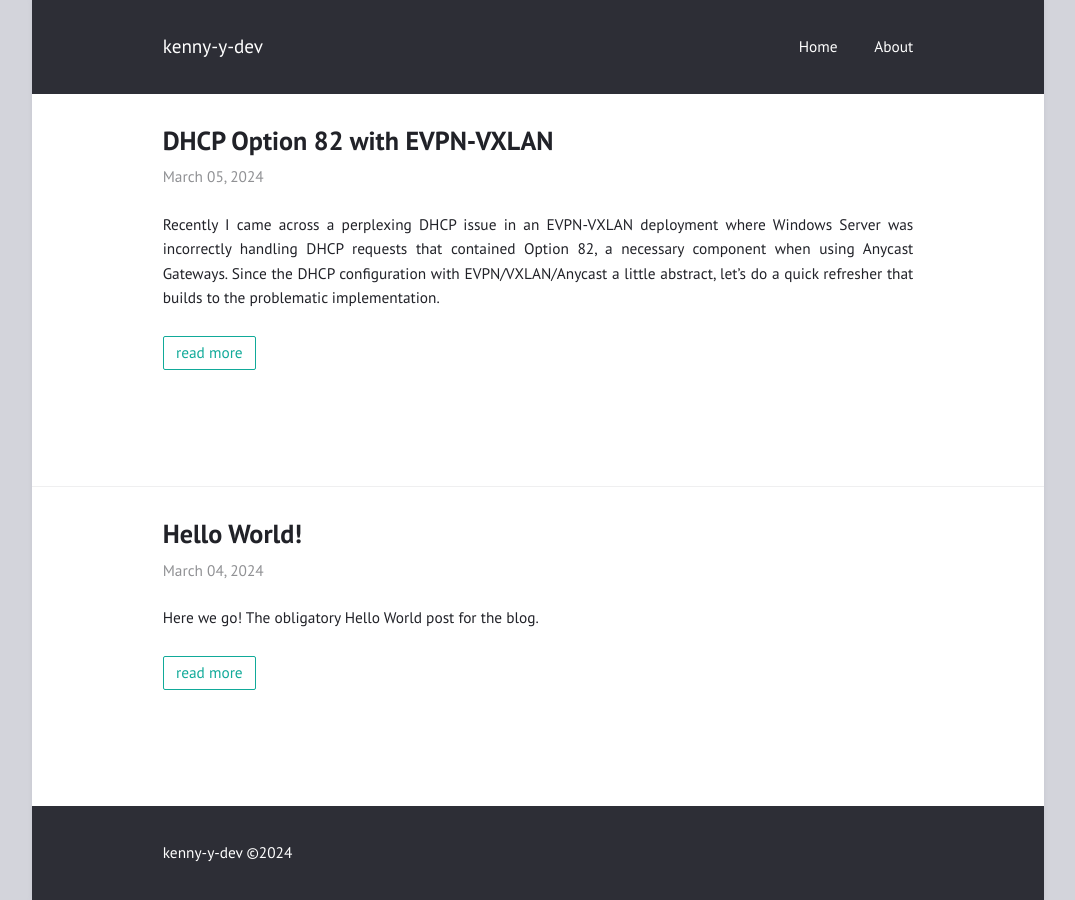
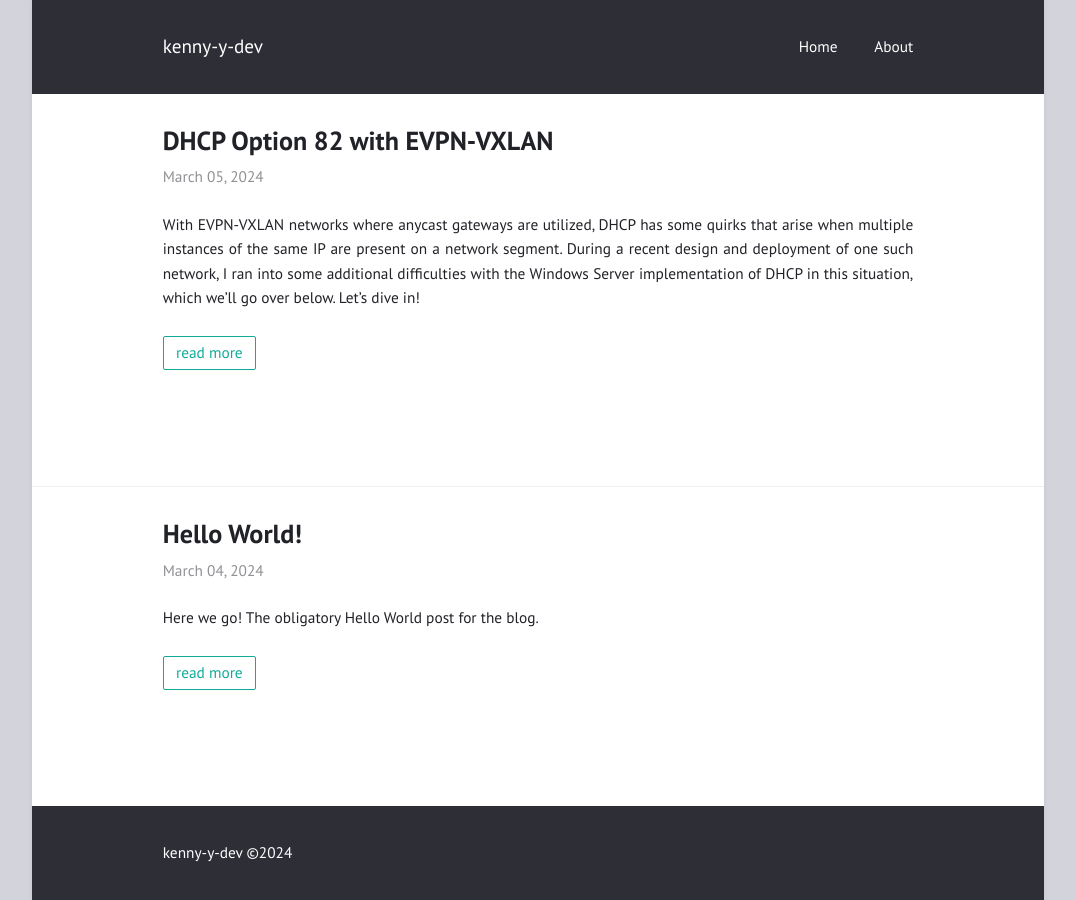
Before and after one commit to kenny-y-dev/kenny-y-dev.github.io, a Jekyll site: the page built from index.html, in a window 1280 px wide. Shown: the whole page, without its empty margins (102-1177 px from the left). Built offline with Jekyll 4.4.1, drawn with Linux system fonts in a browser that asks for light colours.

Commit message:
Wording updates

```diff
--- a/_posts/2024-03-05-dhcp-option-82-and-vxlan.md
+++ b/_posts/2024-03-05-dhcp-option-82-and-vxlan.md
@@ -3,46 +3,48 @@
 layout: post
 ---
 
-Recently I came across a perplexing DHCP issue in an EVPN-VXLAN deployment where Windows Server was incorrectly handling DHCP requests that contained Option 82, a necessary component when using Anycast Gateways. Since the DHCP configuration with EVPN/VXLAN/Anycast a little abstract, let's do a quick refresher that builds to the problematic implementation.
+With EVPN-VXLAN networks where anycast gateways are utilized, DHCP has some quirks that arise when multiple instances of the same IP are present on a network segment. During a recent design and deployment of one such network, I ran into some additional difficulties with the Windows Server implementation of DHCP in this situation, which we'll go over below. Let's dive in!
 
 
 # The Architecture
-The setup we're using today is pretty basic, but representative of components you might see in a typical campus network: an instance of Windows Server 2022, a Layer 3 capable switch running Aruba's AOS-CX, and a client device. The client is also running Windows Server 2022 to slightly streamline the setup, as it'll generate DHCP activity similar to a typical Windows PC an end user may have.
+To replicate the issue we'll use a very pared-down network that still contains the components you might see in a network with dynamic address assignment: an instance of Windows Server 2022, a Layer 3 capable switch running Aruba's AOS-CX, and a client device. The client is also running Windows Server 2022 to slightly streamline the setup, as it'll generate DHCP activity similar to a typical Windows PC an end user may have.
+
+Packet captures were read with [Wireshark](https://www.wireshark.org/) for the below screenshots, and the lab VMs were connected and managed using [GNS3](https://www.gns3.com/).
 
 {% include image.html url="/assets/images/2024-03-05-dhcp-option-82-and-vxlan/0_dhcp-option-82-lab-diagram.png" description="Three device setup to generate DHCP traffic for testing. Addresses listed for additional clarity in packet captures below." %}
 
 # The Normal DHCP Process, Relays, and IP Helper
-The basic functionality of DHCP is most easily seen on a flat Layer 2 network, where DHCP server and DHCP client reside on the same network segment. Imagine a new client joins the network, but does not yet have an IP address. Since the client does not currently have a unique way to identify itself at Layer 3, it cannot talk to other devices via unicast, so it uses broadcast broadcast to communicate. The client sends its `DHCPDISCOVER` message to `255.255.255.255` to trigger a broadcast of the packet across the entire network segment, and continues using broadcast to talk to the server until it locks in its IP address after a `DHCPACK` from the DHCP server.
+The basic DHCP process is most easily seen on a flat Layer 2 network, where the DHCP server and DHCP client reside on the same network segment. If a new client joins the network with no IP information set, it does not have a unique way to identify itself at Layer 3 and cannot talk to other devices via unicast, so it uses broadcast broadcast to communicate. The client sends its `DHCPDISCOVER` message to `255.255.255.255` to trigger a broadcast of the packet across the entire network segment, and continues using broadcast to talk until it locks in its IP address after a `DHCPACK` from the DHCP server.
 
 {% include image.html url="/assets/images/2024-03-05-dhcp-option-82-and-vxlan/1_regular-router-client.png" description="DHCP exchange from the perspective of the client device." %}
 
 But what if there isn't a DHCP server on the client's network segment?
 
-Enter DHCP relays, commonly seen as `ip-helper` entries in switch configurations. This setting maps one or more DHCP servers to a particular network segment, even if the DHCP server is part of a completely separate network. When a switch interface on the network segment with the `ip-helper` configuration sees a DHCP client's broadcast messages, it rewrites them as unicast packets using its own IP address as the source interface, adds its address to a `giaddr` field in the DHCP message, and then sends them to the serves defined in the `ip-helper` entries. The DHCP server sees this request, and uses the address in the `giaddr` field to identify the client's network origin, and from there the DHCP process works the same way. The network switch handles this DHCP relay function seamlessly in the background, and the relay process is transparent to the client device. This allows for an incredible amount of flexibility in deploying centralized DHCP services across large networks with multiple disparate segments.
+Enter DHCP relays, commonly seen as `ip-helper` entries in switch configurations, which maps one or more DHCP servers to a particular network segment. When a router interface on a network segment with an `ip-helper` configuration sees a DHCP client's broadcast messages, it rewrites them as unicast packets using its own IP address as the source interface, adds its address to a `giaddr` field in the DHCP message, and then sends them to the servers defined in the `ip-helper` entries. The DHCP server sees this request, and uses the address in the `giaddr` field to identify the client's network origin, and from there the DHCP process works the same way. The network switch handles this DHCP relay function seamlessly in the background, and the relay process is transparent to the client device. This allows for an incredible amount of flexibility in deploying centralized DHCP services across large networks with multiple disparate segments.
 
 {% include image.html url="/assets/images/2024-03-05-dhcp-option-82-and-vxlan/2_regular-router-server.png" description="The same exchange from above, but captured between the network router and DHCP server. The DHCP relay feature translates the source of client messages so they can be exchanged outside of the network segment." %}
 
 # DHCP Option 82
-DHCP options are used to encode data in DHCP messages, allowing configuration to be exchanged between client and server during the DHCP session. Some common DHCP options are Option 3 to provide the default gateway, or Option 6 to provide DNS servers.
+DHCP options are used to encode data in DHCP messages, allowing additional configuration to be exchanged between client and server during the DHCP session. Some common DHCP options are option 3 to provide a default gateway, or option 6 to provide DNS servers.
 
 DHCP option 82 was introduced in RFC 3046 as a way to for DHCP relays to add additional network context data from the DHCP relay itself, and later RFC 3527 expanded option 82 to allow explicit specification of an address that should be used for subnet selection during the DHCP process.
 
-Thinking back to DHCP relays, why would we need to explicitly specify subnet selection if the `giaddr` field is used to determine the client's network? Well, occasionally there are network configurations where the DHCP relay must be sourced from an interface different than the one that resides on a DHCP client's network. Perhaps you have different VRFs for clients, but still want centralized DHCP services on a separate VRF. Or you may be using EVPN with anycast gateways duplicated throughout the network, in which case there is not a clear return path if the anycast gateway is used to relay DHCP.
+Thinking back to DHCP relays, why would we need to explicitly specify subnet selection if the `giaddr` field is used to determine the client's network? Well, occasionally there are network configurations where the DHCP relay must be sourced from an interface different than the one that resides on a DHCP client's network. Perhaps you have different VRFs for clients, but still want centralized DHCP services on a separate VRF. Or you may be using EVPN-VXLAN with anycast gateways duplicated throughout the network, in which case there is not a clear return path if the anycast gateway is used to relay DHCP.
 
 {% include image.html url="/assets/images/2024-03-05-dhcp-option-82-and-vxlan/3_router-server-option-82-working.png" description="Relayed DHCP session with option 82 values. The gateway from the source network and the VRF name are encoded as sub-options." %}
 
-In these cases, DHCP requests are relayed out of a address on the switch that can reach the DHCP server, usually a loopback address on a different network than any DHCP clients. As a side effect, this address is set as the `giaddr` in the DHCP messages, which disrupts the usual address selection mechanisms of DHCP. This is where option 82 comes into play! The expansion of option 82 in RFC 3527 allows for the DHCP relay to add an additional address from the source network of the DHCP request, prompting a client address selection from the correct network on the DHCP server!
+In these cases, DHCP requests are instead relayed out of a separate address on the switch that can reach the DHCP server, usually a loopback address on a different network than any DHCP clients. As a side effect, this address gets set as the `giaddr` in the DHCP messages, which disrupts the usual address selection mechanisms of DHCP. This is where option 82 comes into play! The expansion of option 82 in RFC 3527 allows for the DHCP relay to add an additional address from the source network of the DHCP request in option 82 sub-option 5, prompting a client address selection from the correct network on the DHCP server!
 
 # Where things start to go wrong...
 This is all great in theory, but does it actually work when everything is configured? Well... maybe not if you're deploying somewhere with heavy use of Windows domain services, where Windows Server's DHCP implementation is handing out the addresses.
 
-According to Microsoft, Windows Server [supports](https://learn.microsoft.com/en-us/windows-server/networking/technologies/dhcp/dhcp-subnet-options) DHCP option 82, and sub-option 5 for link selection, as long as you're on Server 2016 or later; awesome! This works as expected, and addresses are handed out using the network information from option 82 sub-option 5.
+According to Microsoft, Windows Server [supports](https://learn.microsoft.com/en-us/windows-server/networking/technologies/dhcp/dhcp-subnet-options) DHCP option 82, and sub-option 5 for link selection, as long as you're on Server 2016 or later; awesome! This works as expected, and addresses are handed out using the network information from option 82 sub-option 5. Issues arise, however, when the network connected to the DHCP client changes. This could be from a change of VLAN on the port, or in the case of a mobile client, maybe a connection to a WiFi network in a different location.
 
-Issues arise, however, when the network connected to the DHCP client changes. This could be from a change of VLAN on the port, or in the case of a mobile client, maybe a connection to a WiFi network in a different location. Events like a network change or client reboot often streamline the DHCP process, with a client skipping to a `DHCPREQUEST` in an attempt to renew its old address. But what if that address is no longer valid on the new network the client has connected to?
+When a client has already received an address from DHCP and an event such as a network change or client reboot occurs, the DHCP process is often expedited for efficiency. A client will skip straight to a `DHCPREQUEST` in an attempt to renew its old address, but what if that address is no longer valid on the new network the client has connected to?
 
 {% include image.html url="/assets/images/2024-03-05-dhcp-option-82-and-vxlan/4-0_bad-dhcp-request.png" description="DHCP request sent in an attempt to renew current address, but the network reported in sub-option 5 has changed from the initial request." %}
 
-According to the language in [RFC 3527](https://datatracker.ietf.org/doc/html/rfc3527), when this occurs "the server MUST NOT offer an address that is not on the requested subnet or the link (network segment) with which that subnet is associated."
+According to the language in [RFC 3527](https://datatracker.ietf.org/doc/html/rfc3527#section-3), when this occurs "the server MUST NOT offer an address that is not on the requested subnet or the link (network segment) with which that subnet is associated."
 
 But...
 
@@ -56,6 +58,6 @@
 
 # Wrapping Up
 
-Unfortunately, this seems to be an example of an implementation simply not working as it should, with a workaround configuration option added to nudge it back in the right direction without breaking existing behavior. If anyone knows why Microsoft would choose to implement this way and go against the RFC, please reach out as I am very curious to hear the reasoning! Also, there is currently an [issue](https://github.com/MicrosoftDocs/windowsserverdocs/issues/7525) open with MicrosoftDocs to add the aforementioned registry setting to the documentation, which may help alleviate further confusion as option 82 becomes more widely used.
+Unfortunately, this seems to be an example of an implementation simply not matching standards, with a workaround configuration option added to nudge it back in the right direction without breaking existing default behavior. If anyone knows why Microsoft would choose to implement this way and go against the RFC, please reach out as I am very curious to hear the reasoning! Also, there is currently an [issue](https://github.com/MicrosoftDocs/windowsserverdocs/issues/7525) open with MicrosoftDocs to add the aforementioned registry setting to the documentation, which would be a great step to help alleviate further confusion as option 82 becomes more widely used.
 
-To sanity check myself and my reading of the RFC, I tried the same setup as above but swapped out the DHCP server for one running Debian 12 with the package isc-dhcp-server version 4.4.3-P1-2 delivering addresses. With the default configuration, other than adding the scopes and address ranges, the server handled the network changes without issue, delivering a swift `NAK` when an address was requested that didn't match the network in sub-option 5. Looks like another win for Linux!
+As a final step to sanity check myself and my reading of the RFC, I tried the same setup as above but swapped out the DHCP server for one running Debian 12 with the package isc-dhcp-server, version 4.4.3-P1-2 delivering addresses. With the default configuration, other than adding the scopes and address ranges, the server handled the network changes without issue, delivering a swift `NAK` when an address was requested that didn't match the network in sub-option 5. If you're able to stick to Linux for all of your network services then you're in the clear!
```
